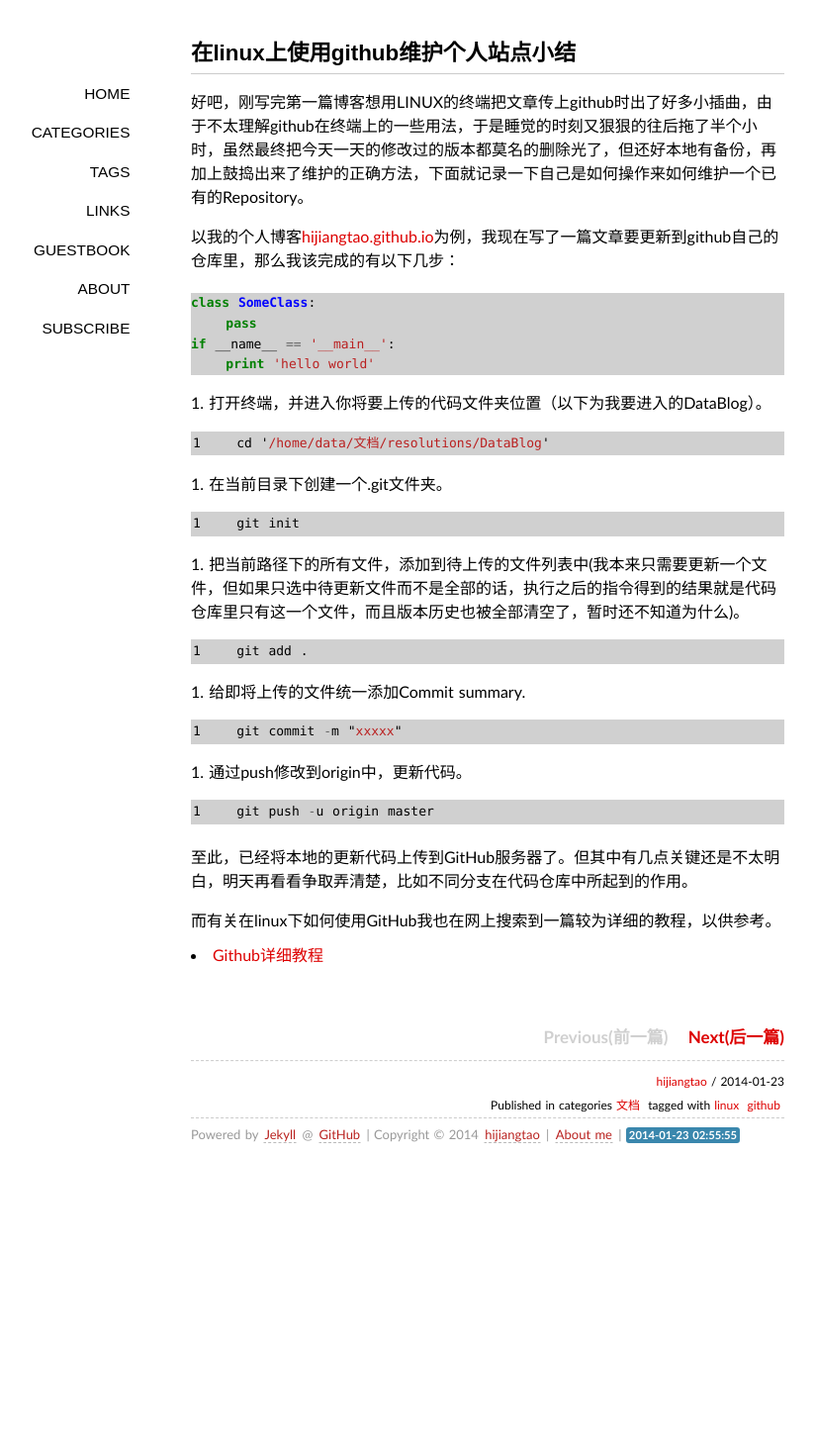
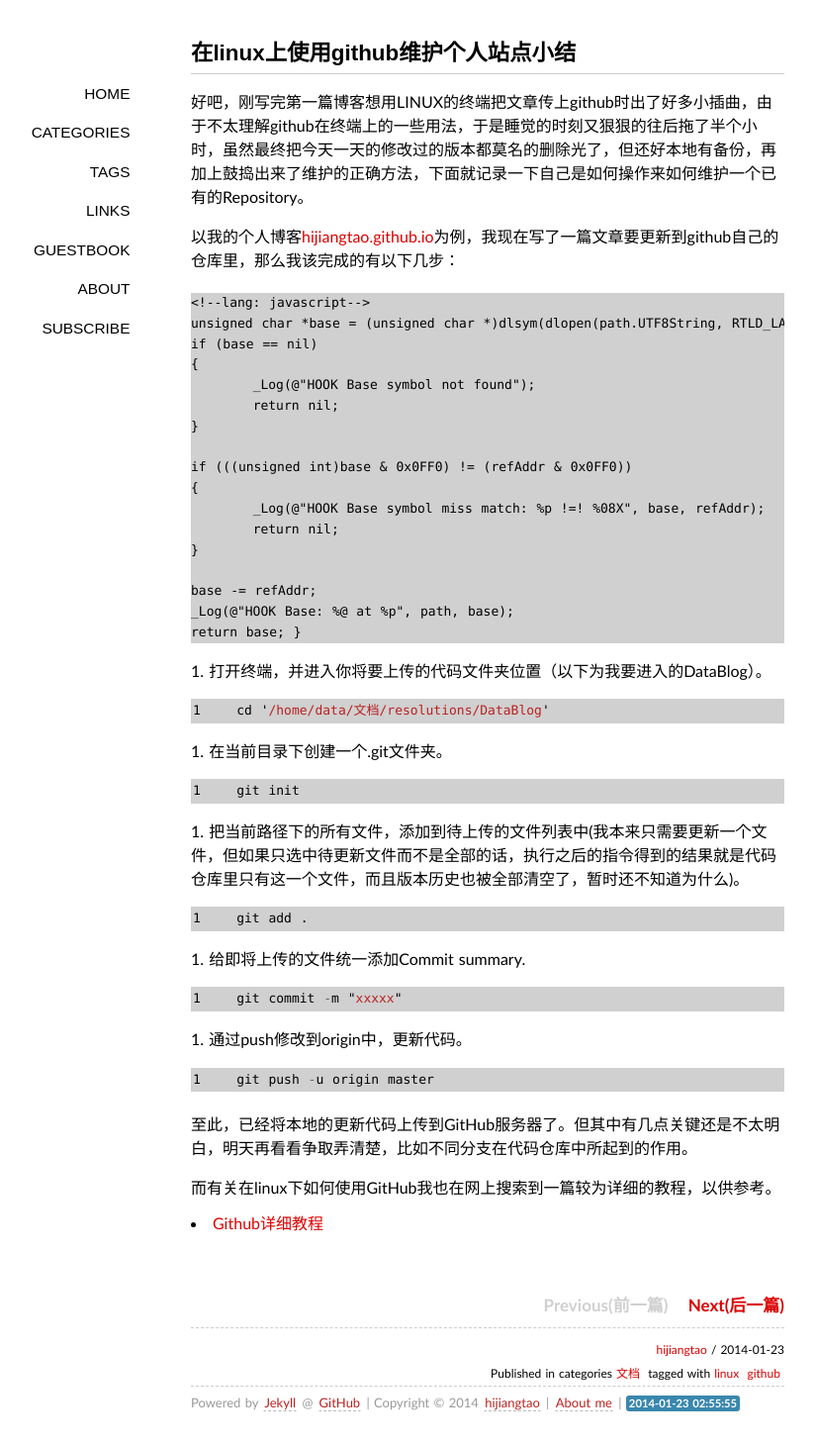
Before and after one commit to jessica0530/hijiangtao.github.io, a Jekyll site: the page built from _posts/2014-01-23-githuboflinux.md, in a window 1280 px wide. Shown: the whole page at 99% size, without its empty margins (147-971 px from the left). Built offline with Jekyll 4.4.1, drawn with Linux system fonts in a browser that asks for light colours; some web fonts are replaced; Markdown is read by kramdown in place of the engine named in the settings; comment, search, counter and statistics services are not loaded; before the commit the page ends 1189 px from its top, so only the background shows below that.

Commit message:
Update 2014-01-23-githuboflinux.md

````diff
--- a/_posts/2014-01-23-githuboflinux.md
+++ b/_posts/2014-01-23-githuboflinux.md
@@ -11,12 +11,24 @@ tags: linux github
 
 以我的个人博客[hijiangtao.github.io](https://github.com/hijiangtao/hijiangtao.github.io)为例，我现在写了一篇文章要更新到github自己的仓库里，那么我该完成的有以下几步：
 
-```python
-class SomeClass:
-    pass
-if __name__ == '__main__':
-    print 'hello world'
-```
+	<!--lang: javascript-->
+	unsigned char *base = (unsigned char *)dlsym(dlopen(path.UTF8String, RTLD_LAZY), refFunc.UTF8String);
+	if (base == nil)
+	{
+		_Log(@"HOOK Base symbol not found");
+		return nil;
+	}
+
+	if (((unsigned int)base & 0x0FF0) != (refAddr & 0x0FF0))
+	{
+		_Log(@"HOOK Base symbol miss match: %p !=! %08X", base, refAddr);
+		return nil;
+	}
+
+	base -= refAddr;
+	_Log(@"HOOK Base: %@ at %p", path, base);
+	return base;
+}
 
 1. 打开终端，并进入你将要上传的代码文件夹位置（以下为我要进入的DataBlog）。
 {% highlight javascript linenos %}
````
